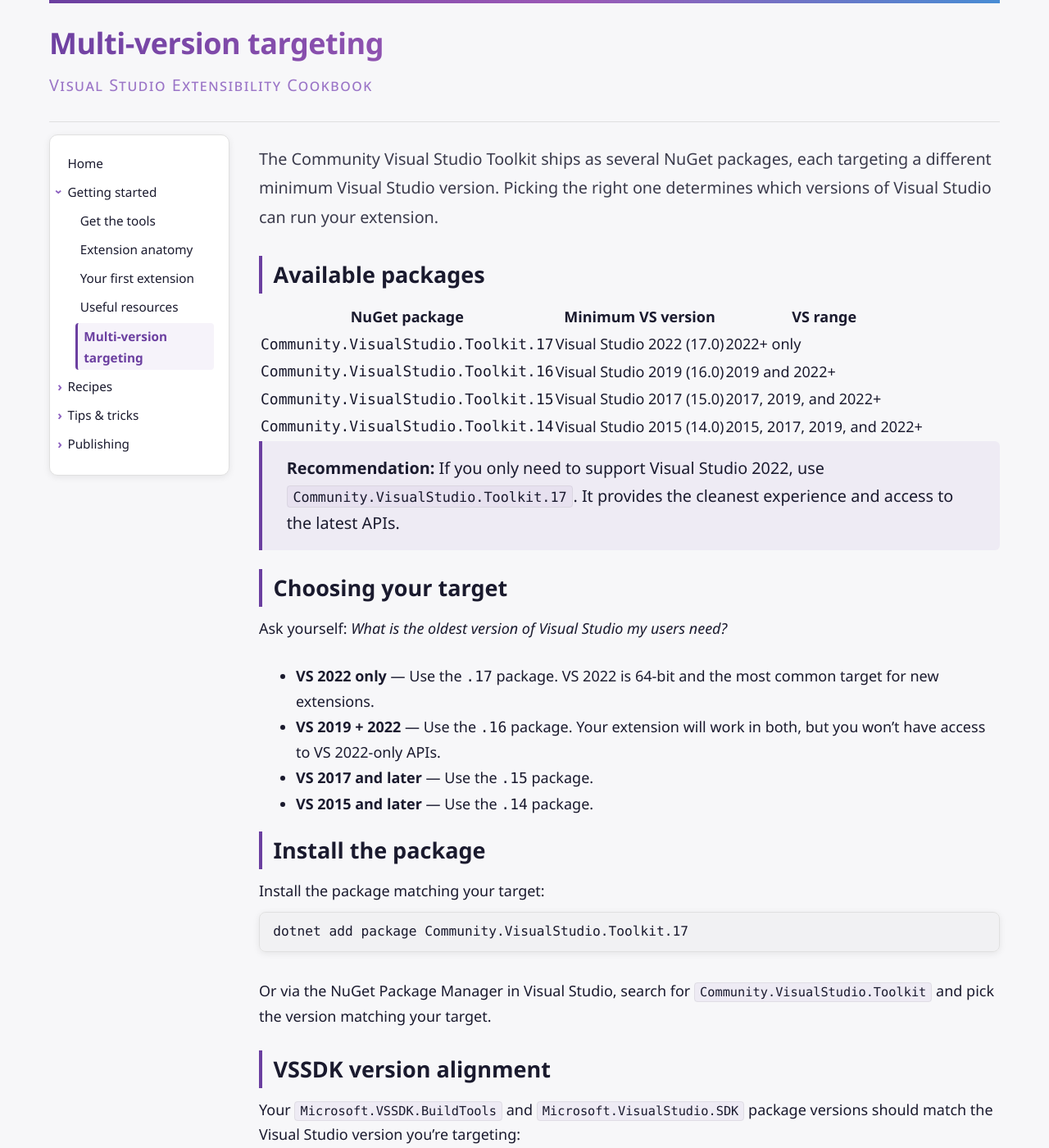
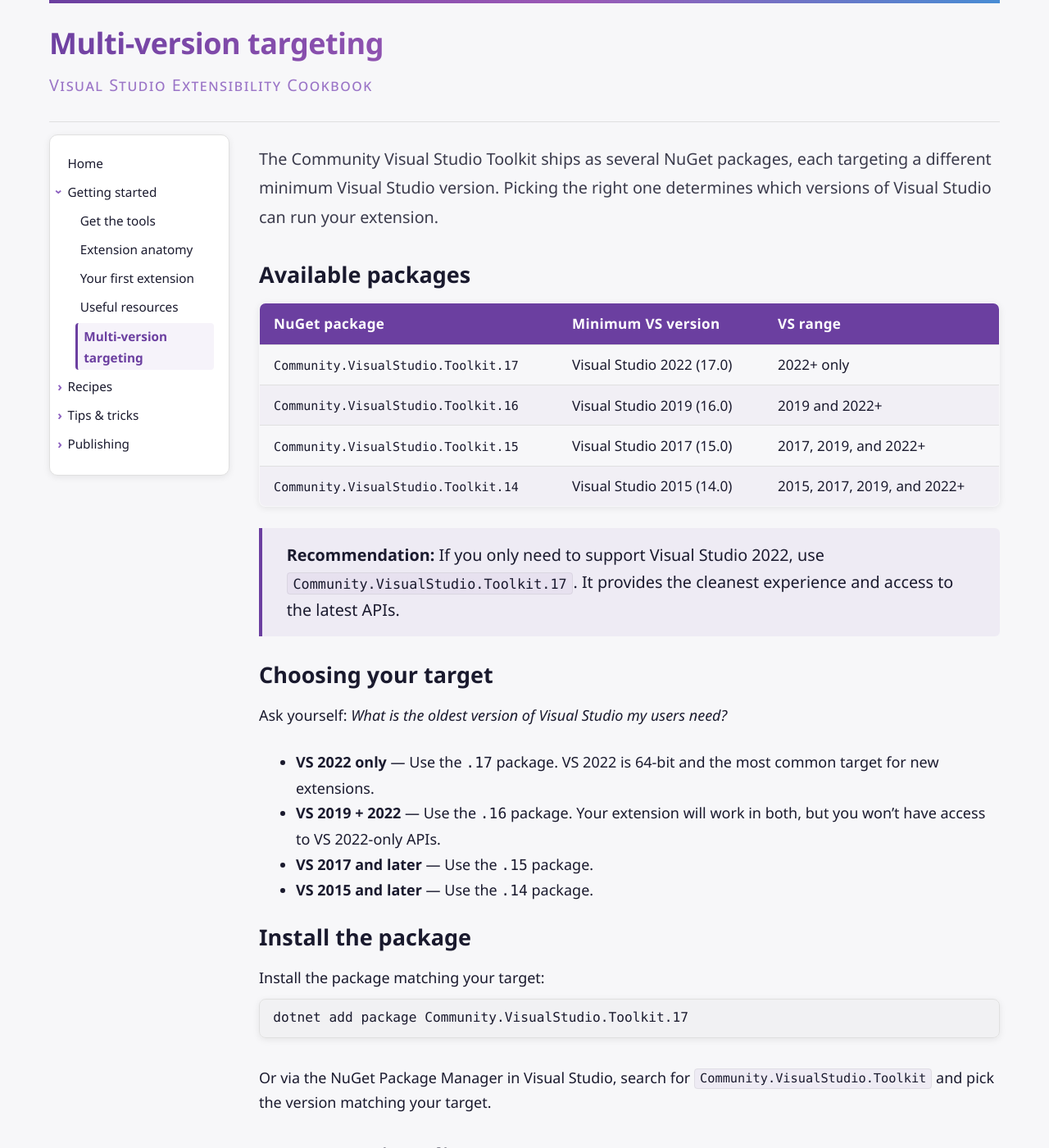
Before and after one commit to VsixCommunity/docs, a Jekyll site: the page built from docs/getting-started/multi-version-targeting.md, in a window 1280 px wide and 1400 px high. Shown: the whole window at 82% size. Built offline with Jekyll 4.4.1, drawn with Linux system fonts in a browser that asks for light colours.

Commit message:
Improve menu accordion and add article table styles
---
- 🪗 Updated menu to close sibling items on open (accordion behavior)
- 🎨 Removed border/padding from article h2 for cleaner look
- 📊 Added detailed, modern styles for tables in articles

```diff
--- a/docs/assets/css/style.scss
+++ b/docs/assets/css/style.scss
@@ -341,8 +341,6 @@ article {
 }
 
 article h2 {
-    border-left: 4px solid var(--accent);
-    padding-left: .5em;
     margin-bottom: .4em;
 }
 
@@ -374,6 +372,43 @@ article ul {
 
 article li::marker {
     font-weight: bold;
+}
+
+article table {
+    width: 100%;
+    border-collapse: collapse;
+    margin-bottom: 1.5em;
+    font-size: .95em;
+    border-radius: 8px;
+    overflow: hidden;
+    border: 1px solid var(--border-color);
+    box-shadow: var(--card-shadow);
+}
+
+article th {
+    background: var(--accent);
+    color: #fff;
+    font-weight: 600;
+    text-align: left;
+    padding: .6em 1em;
+    letter-spacing: .3px;
+}
+
+article td {
+    padding: .55em 1em;
+    border-top: 1px solid var(--border-color);
+}
+
+article tr:nth-child(even) td {
+    background: rgba(107, 63, 160, 0.04);
+}
+
+article tr:hover td {
+    background: var(--nav-hover);
+}
+
+article td code {
+    font-size: .88em;
 }
 
 footer {
```
Also changed, not shown: docs/_layouts/default.html (+7 -2 lines).
